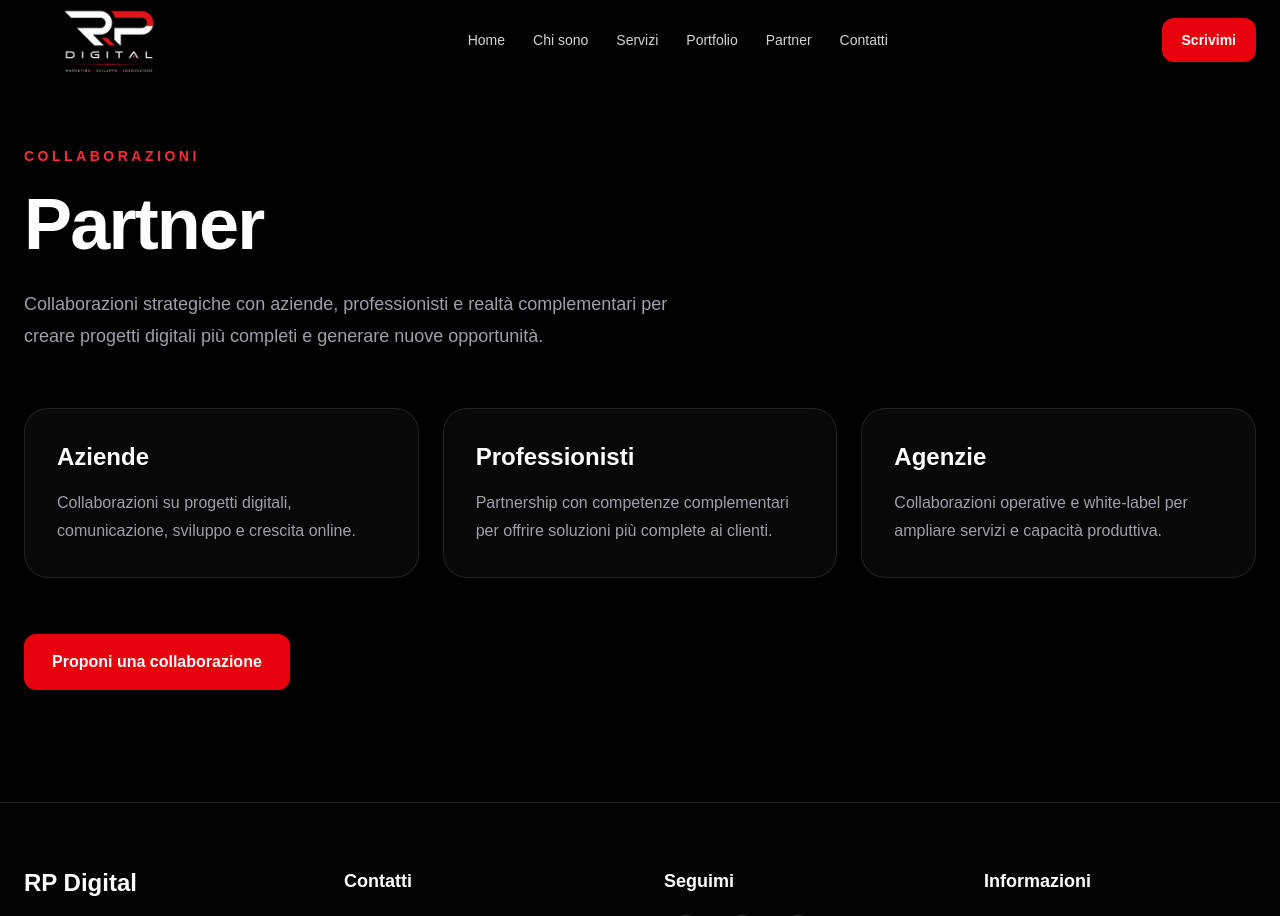
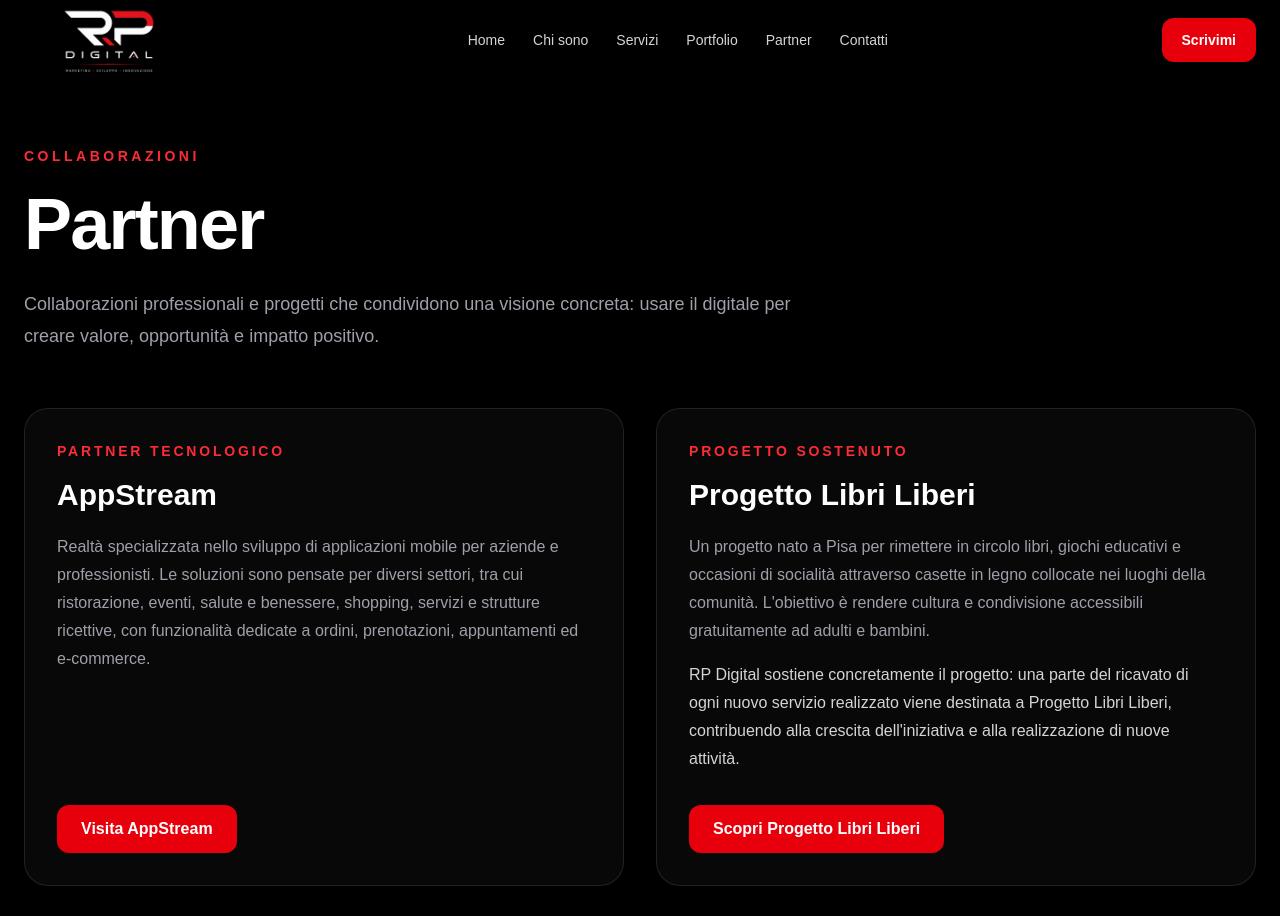
Before and after one commit to eternalsolutions-agency/rp-digital, a Next.js app: page /partner in a window 1280 px wide. Shown: the top 916 px of the page. Built offline with nearby package versions, Linux system fonts and the light colour scheme.

Commit message:
Add files via upload

```diff
--- a/app/partner/page.tsx
+++ b/app/partner/page.tsx
@@ -8,28 +8,82 @@
       <Header />
       <main className="min-h-screen bg-black px-6 pb-28 pt-36 text-white">
         <section className="mx-auto max-w-7xl">
-          <span className="text-sm font-semibold uppercase tracking-[0.25em] text-red-500">Collaborazioni</span>
-          <h1 className="mt-5 max-w-4xl text-5xl font-black tracking-tight md:text-7xl">Partner</h1>
-          <p className="mt-7 max-w-2xl text-lg leading-8 text-zinc-400">
-            Collaborazioni strategiche con aziende, professionisti e realtà complementari per creare progetti digitali più completi e generare nuove opportunità.
+          <span className="text-sm font-semibold uppercase tracking-[0.25em] text-red-500">
+            Collaborazioni
+          </span>
+
+          <h1 className="mt-5 max-w-4xl text-5xl font-black tracking-tight md:text-7xl">
+            Partner
+          </h1>
+
+          <p className="mt-7 max-w-3xl text-lg leading-8 text-zinc-400">
+            Collaborazioni professionali e progetti che condividono una visione concreta:
+            usare il digitale per creare valore, opportunità e impatto positivo.
           </p>
 
-          <div className="mt-14 grid gap-6 md:grid-cols-3">
-            {[
-              ["Aziende", "Collaborazioni su progetti digitali, comunicazione, sviluppo e crescita online."],
-              ["Professionisti", "Partnership con competenze complementari per offrire soluzioni più complete ai clienti."],
-              ["Agenzie", "Collaborazioni operative e white-label per ampliare servizi e capacità produttiva."],
-            ].map(([title, text]) => (
-              <div key={title} className="rounded-3xl border border-white/10 bg-white/[0.03] p-8">
-                <h2 className="text-2xl font-bold">{title}</h2>
-                <p className="mt-4 leading-7 text-zinc-400">{text}</p>
-              </div>
-            ))}
+          <div className="mt-14 grid gap-8 md:grid-cols-2">
+
+            <article className="flex flex-col rounded-3xl border border-white/10 bg-white/[0.03] p-8">
+              <p className="text-sm font-semibold uppercase tracking-[0.2em] text-red-500">
+                Partner tecnologico
+              </p>
+              <h2 className="mt-4 text-3xl font-black">AppStream</h2>
+              <p className="mt-5 flex-1 leading-7 text-zinc-400">
+                Realtà specializzata nello sviluppo di applicazioni mobile per aziende e
+                professionisti. Le soluzioni sono pensate per diversi settori, tra cui
+                ristorazione, eventi, salute e benessere, shopping, servizi e strutture
+                ricettive, con funzionalità dedicate a ordini, prenotazioni, appuntamenti
+                ed e-commerce.
+              </p>
+              <Link
+                href="https://www.appstream.it/"
+                target="_blank"
+                rel="noopener noreferrer"
+                className="mt-8 inline-flex w-fit rounded-xl bg-red-600 px-6 py-3 font-semibold text-white transition hover:bg-red-500"
+              >
+                Visita AppStream
+              </Link>
+            </article>
+
+            <article className="flex flex-col rounded-3xl border border-white/10 bg-white/[0.03] p-8">
+              <p className="text-sm font-semibold uppercase tracking-[0.2em] text-red-500">
+                Progetto sostenuto
+              </p>
+              <h2 className="mt-4 text-3xl font-black">Progetto Libri Liberi</h2>
+              <p className="mt-5 leading-7 text-zinc-400">
+                Un progetto nato a Pisa per rimettere in circolo libri, giochi educativi
+                e occasioni di socialità attraverso casette in legno collocate nei luoghi
+                della comunità. L'obiettivo è rendere cultura e condivisione accessibili
+                gratuitamente ad adulti e bambini.
+              </p>
+              <p className="mt-4 flex-1 leading-7 text-zinc-300">
+                RP Digital sostiene concretamente il progetto: una parte del ricavato di
+                ogni nuovo servizio realizzato viene destinata a Progetto Libri Liberi,
+                contribuendo alla crescita dell'iniziativa e alla realizzazione di nuove attività.
+              </p>
+              <Link
+                href="https://www.progettolibriliberi.it/"
+                target="_blank"
+                rel="noopener noreferrer"
+                className="mt-8 inline-flex w-fit rounded-xl bg-red-600 px-6 py-3 font-semibold text-white transition hover:bg-red-500"
+              >
+                Scopri Progetto Libri Liberi
+              </Link>
+            </article>
+
           </div>
 
-          <div className="mt-14">
-            <Link href="/contatti" className="inline-flex rounded-xl bg-red-600 px-7 py-4 font-semibold text-white transition hover:bg-red-500">
-              Proponi una collaborazione
+          <div className="mt-16 rounded-3xl border border-red-500/20 bg-red-500/[0.06] p-8 md:p-10">
+            <h2 className="text-2xl font-bold">Vuoi collaborare con RP Digital?</h2>
+            <p className="mt-3 max-w-2xl leading-7 text-zinc-400">
+              Valuto collaborazioni con aziende, professionisti e realtà complementari
+              per sviluppare nuovi progetti e creare opportunità condivise.
+            </p>
+            <Link
+              href="/contatti"
+              className="mt-7 inline-flex rounded-xl border border-white/15 px-6 py-3 font-semibold text-white transition hover:border-red-500 hover:text-red-400"
+            >
+              Parliamone
             </Link>
           </div>
         </section>
--- a/data/portfolio.ts
+++ b/data/portfolio.ts
@@ -10,6 +10,23 @@
 };
 
 export const portfolio: PortfolioItem[] = [
+  {
+    id: 7,
+    type: "website",
+    title: "Progetto Libri Liberi",
+    subtitle: "Sito Web • Progetto culturale",
+    description:
+      "Sito web realizzato per Progetto Libri Liberi, iniziativa nata a Pisa che porta libri, racconti e giochi gratuiti per adulti e bambini nei luoghi della comunità attraverso casette in legno. Il sito presenta il progetto, la mappa delle casette, la galleria, le news e le modalità per aderire, donare o diventare partner.",
+    image: "/images/portfolio/progetto-libri-liberi.png",
+    url: "https://www.progettolibriliberi.it/",
+    technologies: [
+      "Web Design",
+      "Responsive",
+      "Mappa",
+      "SEO"
+    ]
+  },
+
   {
     id: 1,
     type: "website",
```
Also changed, not shown: public/images/portfolio/progetto-libri-liberi.png (added).
